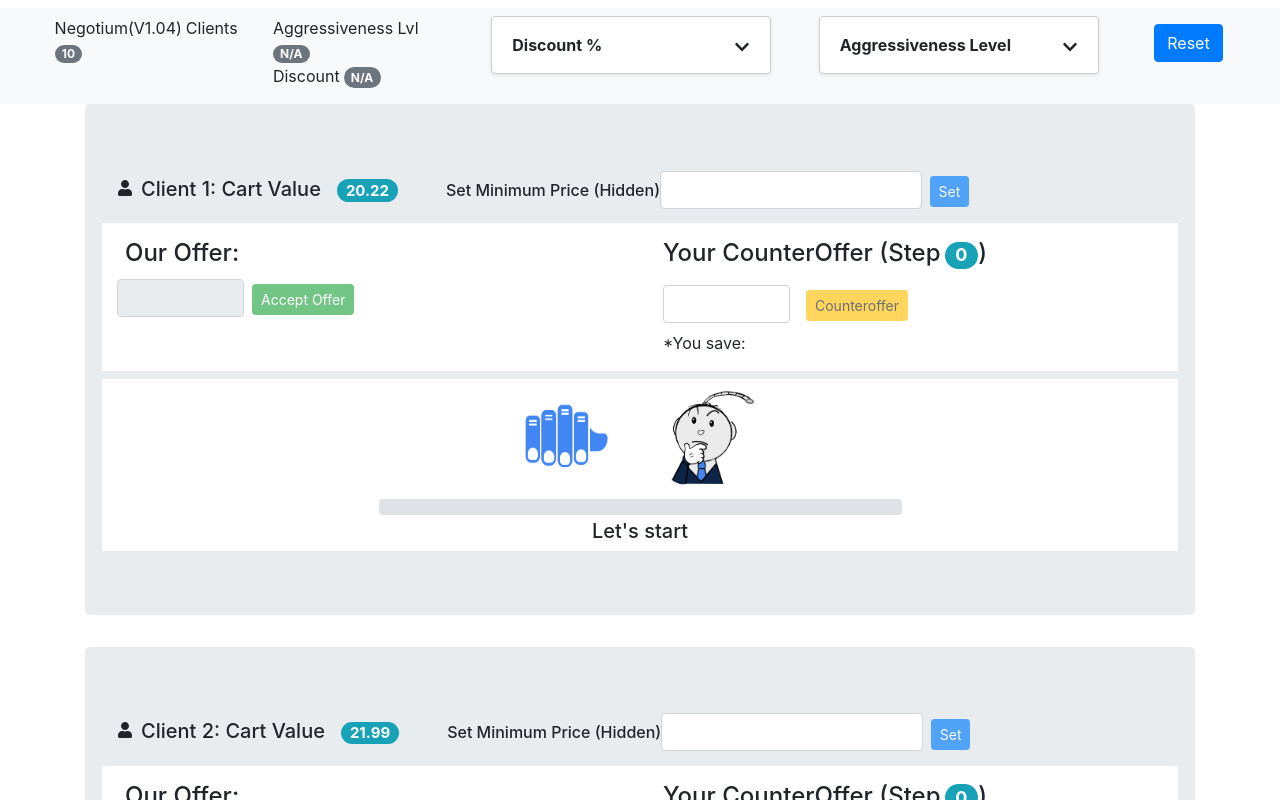
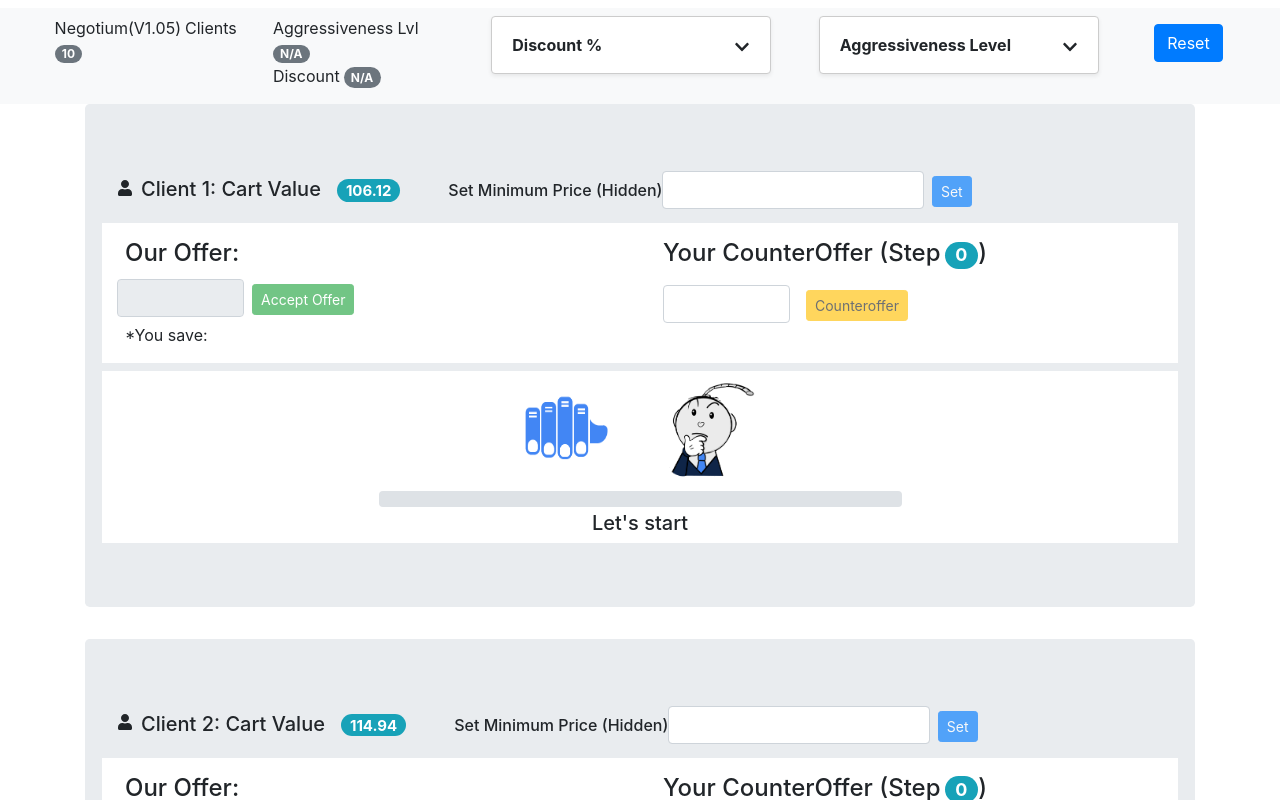
Before and after one commit to andreiban/negotiationapp, a React (Create React App) app: page / in a window 1280 px wide. Shown: the top 800 px of the page. Built offline with nearby package versions, Linux system fonts and the light colour scheme.

Commit message:
Changed yousave computation, based on ourOffer

```diff
--- a/src/App.js
+++ b/src/App.js
@@ -5,8 +5,8 @@ import "./App.css";
 import Dropdown from "./components/dropdown";
 import Dropdown2 from "./components/dropdown2";
 
-const cartMin = 5;
-const cartMax = 30;
+const cartMin = 30;
+const cartMax = 150;
 
 const percentages = [
   { id: 1, show: "Manual", value: 1 },
@@ -233,7 +233,7 @@ class App extends Component {
       <React.Fragment>
         <div className="row d-flex justify-content-center mt-2 pt-2 pb-2 bg-light">
           <div className="col-md-2 mb-2">
-            <span className="mr-1">Negotium(V1.04)</span>
+            <span className="mr-1">Negotium(V1.05)</span>
             <span className="mr-1">Clients</span>
             <span className="badge badge-pill badge-secondary mr-5">
               {this.state.counters.filter((c) => c.value > 0).length + 1}
--- a/src/components/counter.jsx
+++ b/src/components/counter.jsx
@@ -97,11 +97,14 @@ class Counter extends Component {
         youSave: Number(Number(this.state.cartValue) - temp).toFixed(2),
       });
     }
-    // disable client when counterstep reaches max rounds
-
-    // if (prevState.counterStep === this.state.maxSteps - 1) {
-    //  this.setState({ message: "lost" });
-    // }
+    // display yousave value on ourOffer change
+    if (this.state.ourOffer !== prevState.ourOffer) {
+      this.setState({
+        youSave: Number(
+          Number(this.state.cartValue) - Number(this.state.ourOffer)
+        ).toFixed(2),
+      });
+    }
   }
 
   handleInputChangeNoState = (event) => {
@@ -181,9 +184,6 @@ class Counter extends Component {
   newStepAndOffer = (counterOfferInputValue, step) => {
     this.setState({
       counterOffer: counterOfferInputValue,
-      youSave: Number(
-        Number(this.state.cartValue) - Number(counterOfferInputValue)
-      ).toFixed(2),
       counterStep: step,
     });
     this.GenerateNewOffer(step);
@@ -305,6 +305,9 @@ class Counter extends Component {
               >
                 Accept Offer
               </button>
+              <div>
+                <label className="ml-2">*You save: {this.state.youSave}</label>
+              </div>
             </div>
 
             <div className="col-md-6 m-6">
@@ -345,8 +348,6 @@ class Counter extends Component {
                   </button>
                 </div>
               </form>
-
-              <label className="ml-2">*You save: {this.state.youSave}</label>
             </div>
           </div>
           <div className="row d-flex justify-content-center mt-2 pt-2 pb-2 bg-white">
```
